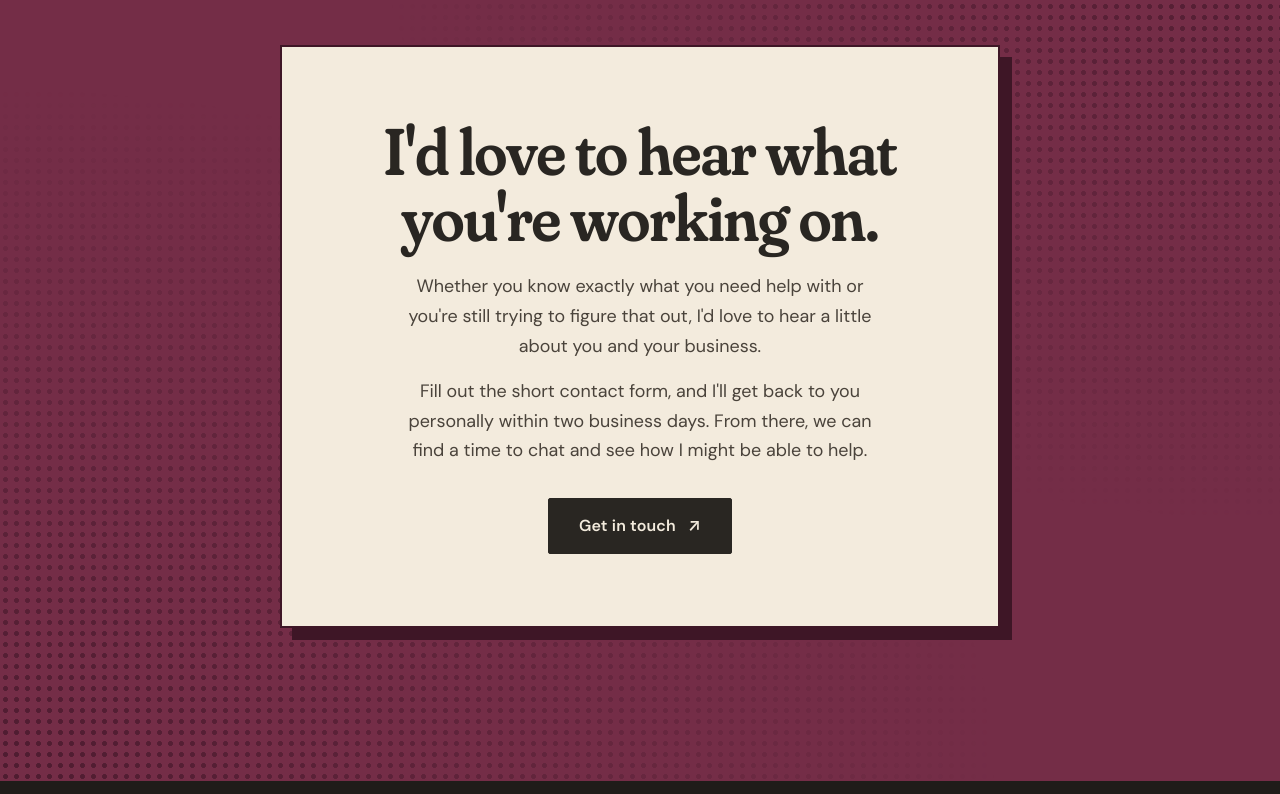
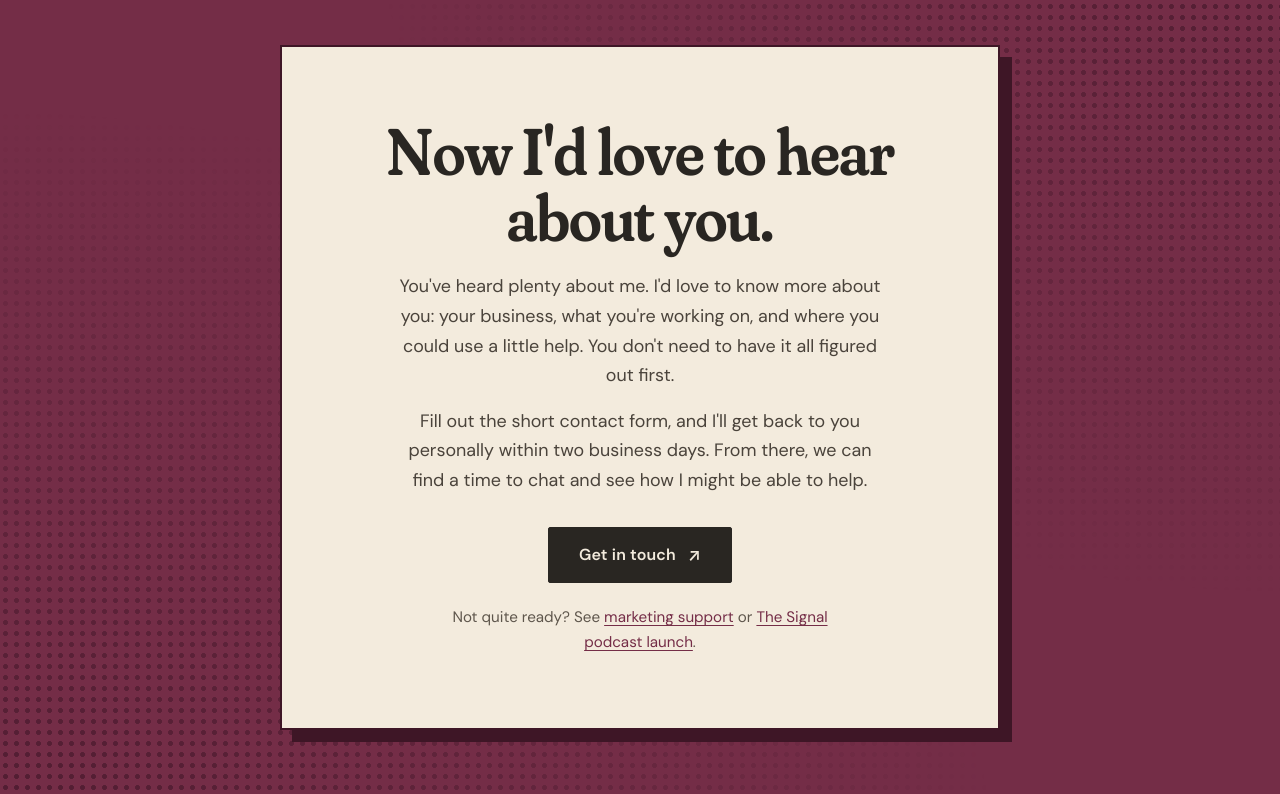
Before and after one commit to priscillazaehringer/website_V2, a plain HTML site: page about.html in a window 1280 px wide. Shown: the part 5482-6276 px from the top of the page. Drawn offline with Linux system fonts and the light colour scheme.

Commit message:
About closing: 'Now I'd love to hear about you' with quiet service links
Co-Authored-By: Claude Opus 5.5 <noreply@anthropic.com>
Claude-Session: https://claude.ai/code/session_01KunrTqEVJKWjL3YnyNjTjS

```diff
--- a/about.html
+++ b/about.html
@@ -89,6 +89,8 @@
     .feather-close .paper-card { box-shadow: 12px 12px 0 #3E1626; border-color: #3E1626; }
     .feather-close .paper-card h2 { max-width: 14ch; }
     .feather-close .paper-card p + p { margin-top: -16px; }
+    .feather-close .paper-card .card-links { margin: 22px auto 0; font-size: 0.95rem; color: #5E564C; }
+    .card-links a { color: var(--mulberry); text-underline-offset: 3px; }
     @media (max-width: 600px) { .feather-close .paper-card { box-shadow: 8px 8px 0 #3E1626; } }
   </style>
 </head>
@@ -277,12 +279,13 @@
   <section class="feather-close" id="book" aria-labelledby="book-h">
     <div class="wrap">
       <div class="paper-card reveal">
-        <h2 id="book-h">I'd love to hear what you're working on.</h2>
-        <p>Whether you know exactly what you need help with or you're still trying to figure that out, I'd love to hear a little
-          about you and your business.</p>
+        <h2 id="book-h">Now I'd love to hear about you.</h2>
+        <p>You've heard plenty about me. I'd love to know more about you: your business, what you're working on, and where you
+          could use a little help. You don't need to have it all figured out first.</p>
         <p>Fill out the short contact form, and I'll get back to you personally within two business days. From there, we can find
           a time to chat and see how I might be able to help.</p>
         <button type="button" class="btn" data-open-inquiry>Get in touch <span class="arr" aria-hidden="true">&#8599;</span></button>
+        <p class="card-links">Not quite ready? See <a href="/support.html">marketing support</a> or <a href="/podcast.html">The Signal podcast launch</a>.</p>
       </div>
     </div>
   </section>
```
